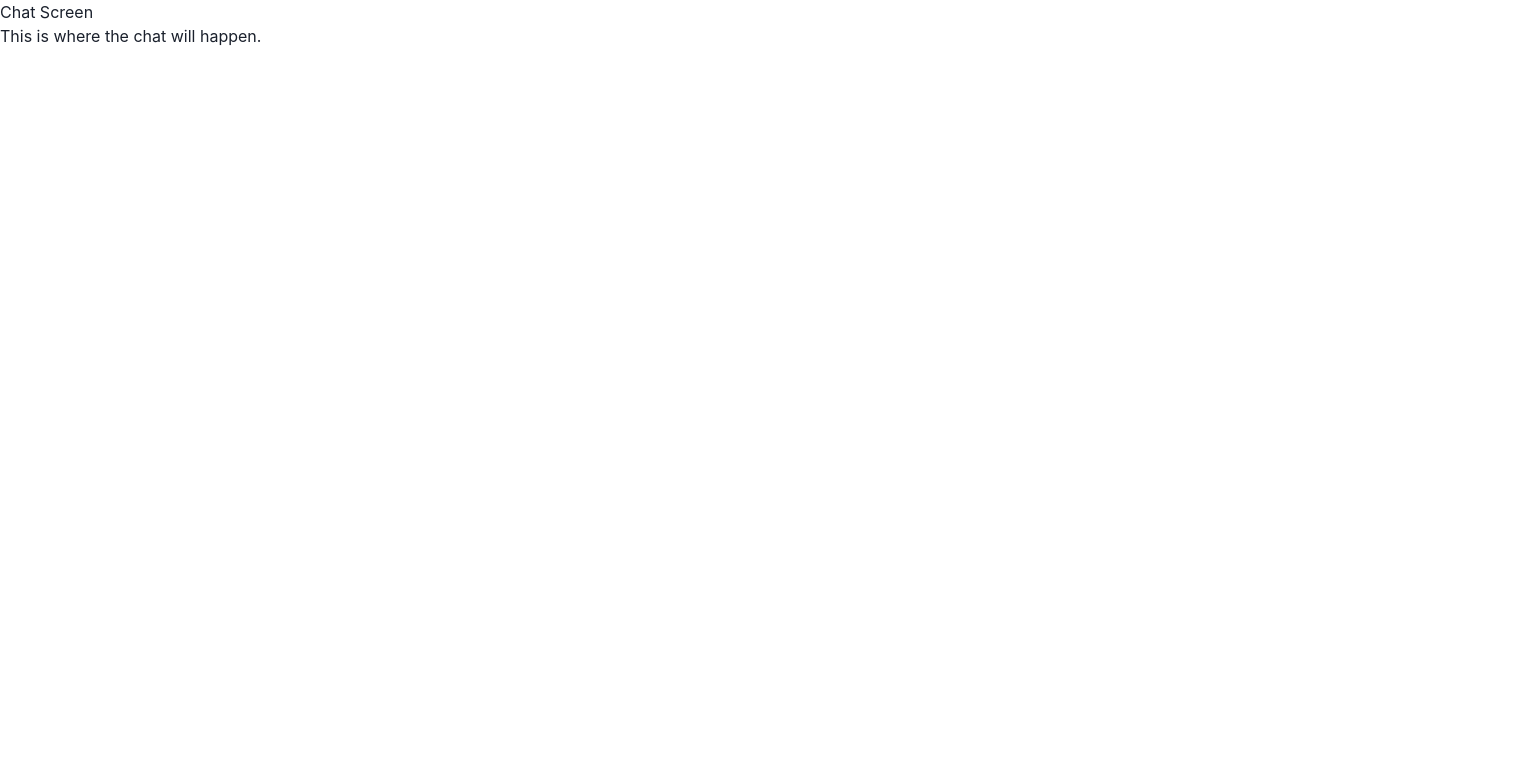
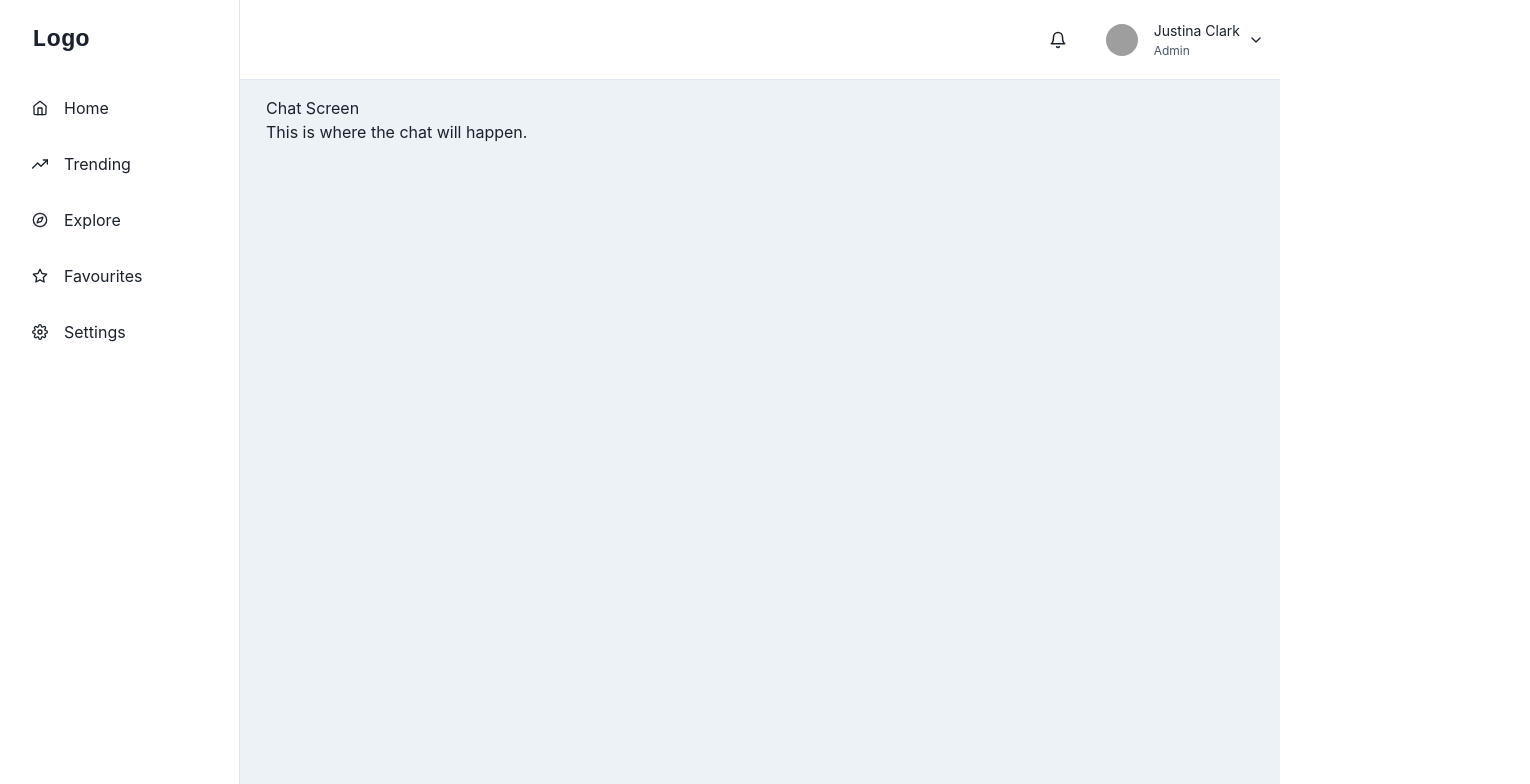
Before and after one commit to Pranav132/vc4h-ragllm-chatbot, a React (Vite) app in the folder my-chatbot-app/: page /chat in a window 1280 px wide. Shown: the top 784 px of the page, 1530 px wide, since content can reach past the window. Built offline with nearby package versions, Linux system fonts and the light colour scheme; no server answers; sample sign-in values are in the browser's storage; grey boxes are pictures that could not be loaded.

Commit message:
Sidebar integrated

```diff
--- a/my-chatbot-app/package.json
+++ b/my-chatbot-app/package.json
@@ -17,6 +17,7 @@
     "framer-motion": "^11.1.7",
     "react": "^18.2.0",
     "react-dom": "^18.2.0",
+    "react-icons": "^5.2.0",
     "react-router-dom": "^6.23.0"
   },
   "devDependencies": {
--- /dev/null
+++ b/my-chatbot-app/src/components/Sidebar.jsx
@@ -0,0 +1,197 @@
+import {
+  IconButton,
+  Avatar,
+  Box,
+  CloseButton,
+  Flex,
+  HStack,
+  VStack,
+  Icon,
+  useColorModeValue,
+  Text,
+  Drawer,
+  DrawerContent,
+  useDisclosure,
+  Menu,
+  MenuButton,
+  MenuDivider,
+  MenuItem,
+  MenuList,
+} from '@chakra-ui/react'
+import {
+  FiHome,
+  FiTrendingUp,
+  FiCompass,
+  FiStar,
+  FiSettings,
+  FiMenu,
+  FiBell,
+  FiChevronDown,
+} from 'react-icons/fi'
+
+
+const LinkItems = [
+  { name: 'Home', icon: FiHome },
+  { name: 'Trending', icon: FiTrendingUp },
+  { name: 'Explore', icon: FiCompass },
+  { name: 'Favourites', icon: FiStar },
+  { name: 'Settings', icon: FiSettings },
+]
+
+const SidebarContent = ({ onClose, ...rest }) => {
+  return (
+    <Box
+      transition="3s ease"
+      bg={useColorModeValue('white', 'gray.900')}
+      borderRight="1px"
+      borderRightColor={useColorModeValue('gray.200', 'gray.700')}
+      w={{ base: 'full', md: 60 }}
+      pos="fixed"
+      h="full"
+      {...rest}>
+      <Flex h="20" alignItems="center" mx="8" justifyContent="space-between">
+        <Text fontSize="2xl" fontFamily="monospace" fontWeight="bold">
+          Logo
+        </Text>
+        <CloseButton display={{ base: 'flex', md: 'none' }} onClick={onClose} />
+      </Flex>
+      {LinkItems.map((link) => (
+        <NavItem key={link.name} icon={link.icon}>
+          {link.name}
+        </NavItem>
+      ))}
+    </Box>
+  )
+}
+
+const NavItem = ({ icon, children, ...rest }) => {
+  return (
+    <Box
+      as="a"
+      href="#"
+      style={{ textDecoration: 'none' }}
+      _focus={{ boxShadow: 'none' }}>
+      <Flex
+        align="center"
+        p="4"
+        mx="4"
+        borderRadius="lg"
+        role="group"
+        cursor="pointer"
+        _hover={{
+          bg: 'cyan.400',
+          color: 'white',
+        }}
+        {...rest}>
+        {icon && (
+          <Icon
+            mr="4"
+            fontSize="16"
+            _groupHover={{
+              color: 'white',
+            }}
+            as={icon}
+          />
+        )}
+        {children}
+      </Flex>
+    </Box>
+  )
+}
+
+const MobileNav = ({ onOpen, ...rest }) => {
+  return (
+    <Flex
+      ml={{ base: 0, md: 60 }}
+      px={{ base: 4, md: 4 }}
+      height="20"
+      alignItems="center"
+      bg={useColorModeValue('white', 'gray.900')}
+      borderBottomWidth="1px"
+      borderBottomColor={useColorModeValue('gray.200', 'gray.700')}
+      justifyContent={{ base: 'space-between', md: 'flex-end' }}
+      {...rest}>
+      <IconButton
+        display={{ base: 'flex', md: 'none' }}
+        onClick={onOpen}
+        variant="outline"
+        aria-label="open menu"
+        icon={<FiMenu />}
+      />
+
+      <Text
+        display={{ base: 'flex', md: 'none' }}
+        fontSize="2xl"
+        fontFamily="monospace"
+        fontWeight="bold">
+        Logo
+      </Text>
+
+      <HStack spacing={{ base: '0', md: '6' }}>
+        <IconButton size="lg" variant="ghost" aria-label="open menu" icon={<FiBell />} />
+        <Flex alignItems={'center'}>
+          <Menu>
+            <MenuButton py={2} transition="all 0.3s" _focus={{ boxShadow: 'none' }}>
+              <HStack>
+                <Avatar
+                  size={'sm'}
+                  src={
+                    'https://images.unsplash.com/photo-1619946794135-5bc917a27793?ixlib=rb-0.3.5&q=80&fm=jpg&crop=faces&fit=crop&h=200&w=200&s=b616b2c5b373a80ffc9636ba24f7a4a9'
+                  }
+                />
+                <VStack
+                  display={{ base: 'none', md: 'flex' }}
+                  alignItems="flex-start"
+                  spacing="1px"
+                  ml="2">
+                  <Text fontSize="sm">Justina Clark</Text>
+                  <Text fontSize="xs" color="gray.600">
+                    Admin
+                  </Text>
+                </VStack>
+                <Box display={{ base: 'none', md: 'flex' }}>
+                  <FiChevronDown />
+                </Box>
+              </HStack>
+            </MenuButton>
+            <MenuList
+              bg={useColorModeValue('white', 'gray.900')}
+              borderColor={useColorModeValue('gray.200', 'gray.700')}>
+              <MenuItem>Profile</MenuItem>
+              <MenuItem>Settings</MenuItem>
+              <MenuItem>Billing</MenuItem>
+              <MenuDivider />
+              <MenuItem>Sign out</MenuItem>
+            </MenuList>
+          </Menu>
+        </Flex>
+      </HStack>
+    </Flex>
+  )
+}
+
+export const SidebarWithHeader = ({ children }) => {
+  const { isOpen, onOpen, onClose } = useDisclosure()
+
+  return (
+    <Box minH="100vh" bg={useColorModeValue('gray.100', 'gray.900')}>
+      <SidebarContent onClose={() => onClose} display={{ base: 'none', md: 'block' }} />
+      <Drawer
+        isOpen={isOpen}
+        placement="left"
+        onClose={onClose}
+        returnFocusOnClose={false}
+        onOverlayClick={onClose}
+        size="full">
+        <DrawerContent>
+          <SidebarContent onClose={onClose} />
+        </DrawerContent>
+      </Drawer>
+      {/* mobilenav */}
+      <MobileNav onOpen={onOpen} />
+      <Box ml={{ base: 0, md: '250px' }} p="4" width="full">
+        {children}
+      </Box>
+    </Box>
+  )
+}
--- a/my-chatbot-app/src/screens/ChatScreen.jsx
+++ b/my-chatbot-app/src/screens/ChatScreen.jsx
@@ -1,9 +1,11 @@
+import { SidebarWithHeader } from '../components/Sidebar';
+
 function ChatScreen() {
   return (
-    <div>
+    <SidebarWithHeader>
       <h1>Chat Screen</h1>
       <p>This is where the chat will happen.</p>
-    </div>
+    </SidebarWithHeader>
   );
 }
 
```
Also changed, not shown: my-chatbot-app/src/Providers/Layout.jsx (added, +17 -0 lines), 1 other file (tests, documents, lock files or other folders).
